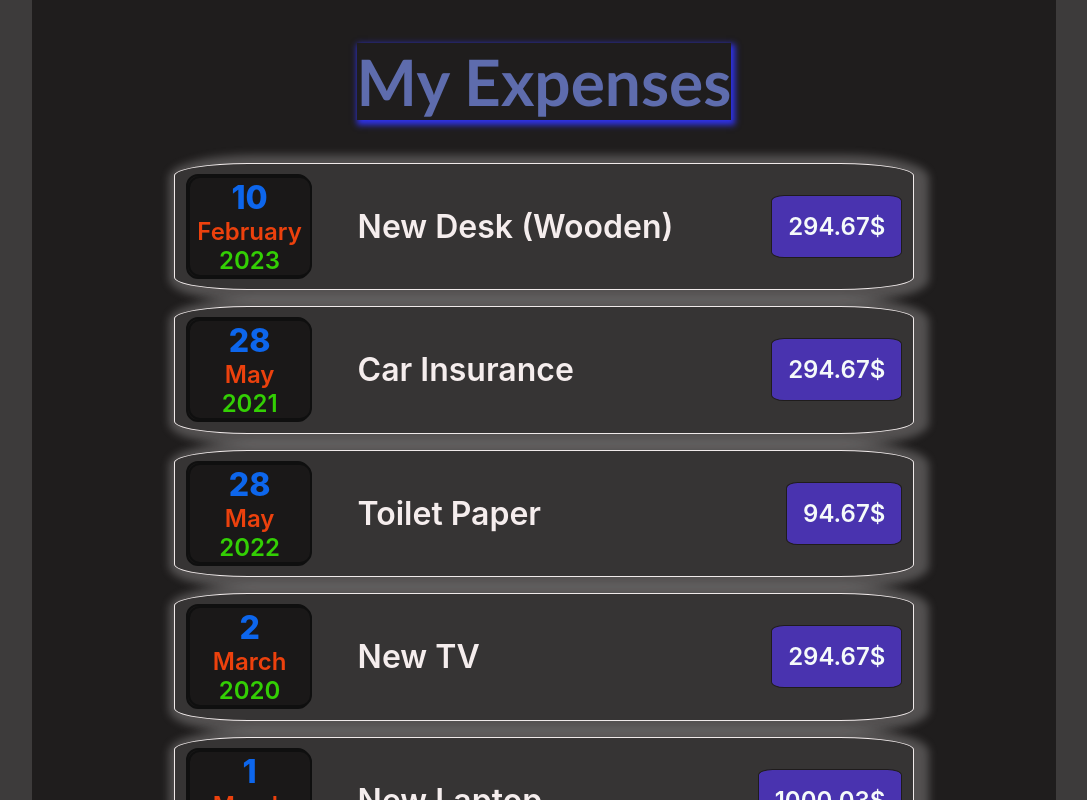
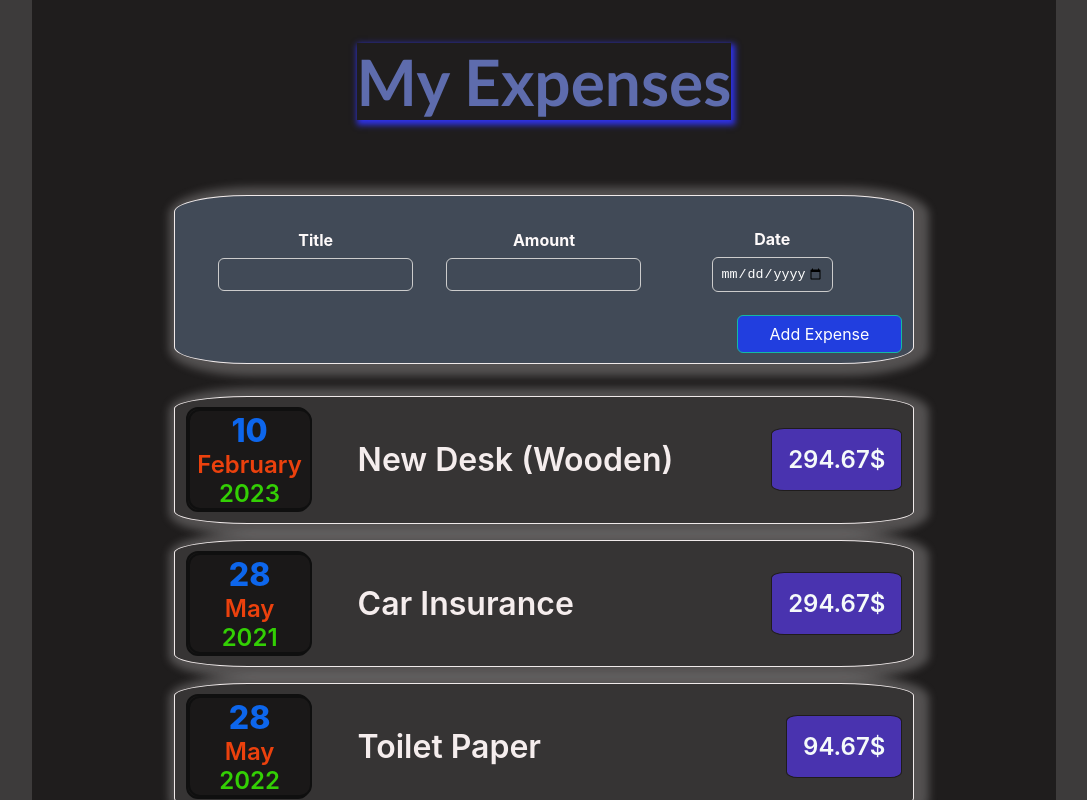
Before and after one commit to Said-laasri/Expense_app, a React (Create React App) app: page / in a window 1280 px wide. Shown: the top 800 px of the page, without its empty margins (96-1183 px from the left). Built offline with nearby package versions, Linux system fonts and the light colour scheme.

Commit message:
Update App structure

```diff
--- a/package.json
+++ b/package.json
@@ -9,6 +9,7 @@
     "react": "^18.2.0",
     "react-dom": "^18.2.0",
     "react-scripts": "5.0.1",
+    "uuid": "^9.0.0",
     "web-vitals": "^2.1.4"
   },
   "scripts": {
--- a/src/App.js
+++ b/src/App.js
@@ -1,13 +1,20 @@
 import React from "react";
+import NewExpense from "./components/NewExpense/NewExpense";
 import Expenses from "./components/Expenses/Expense";
 
 function App() {
+
+  const addExpenseHandler = (expenseData) => {
+    console.log("In App.js");
+    console.log(expenseData);
+  };
 
   return (
     <div className="container">
       <header className="app">
         <h1>My Expenses</h1>
-       <Expenses />
+        <NewExpense onAddNewExpanse={addExpenseHandler} />
+        <Expenses />
       </header>
     </div>
   );
```
Also changed, not shown: 1 other file (tests, documents, lock files or other folders).
